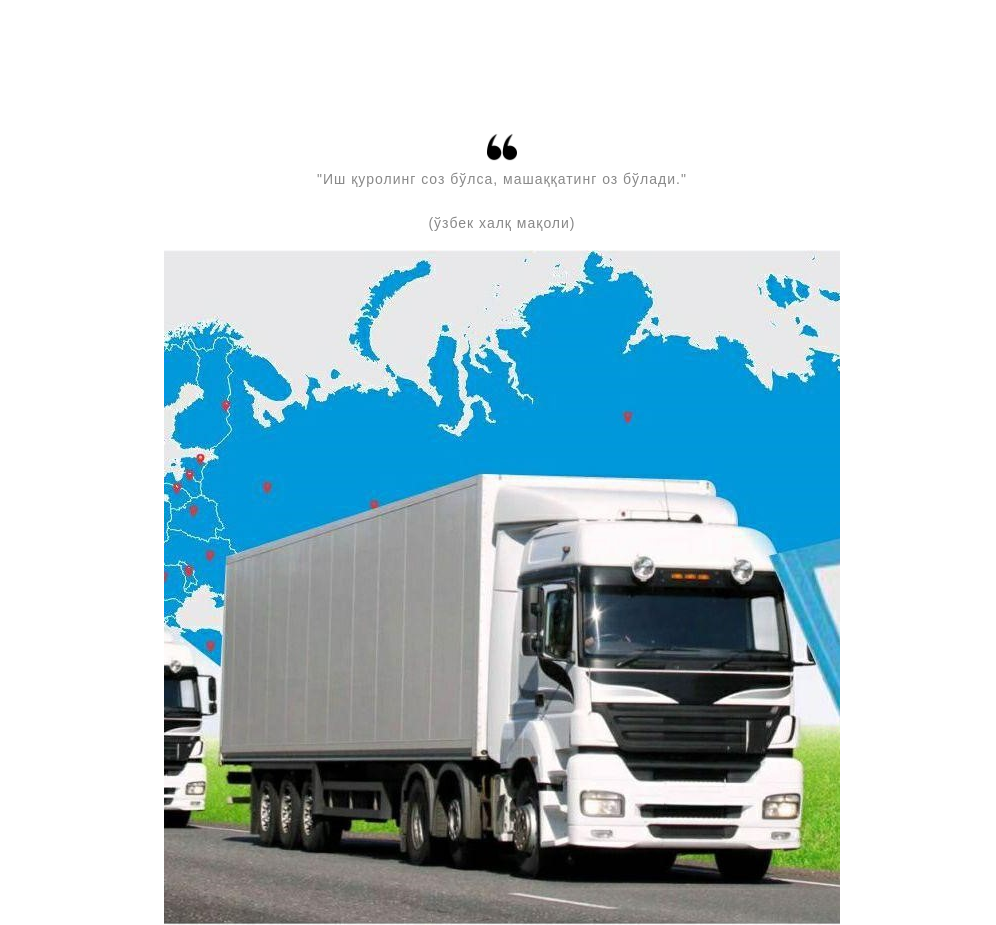
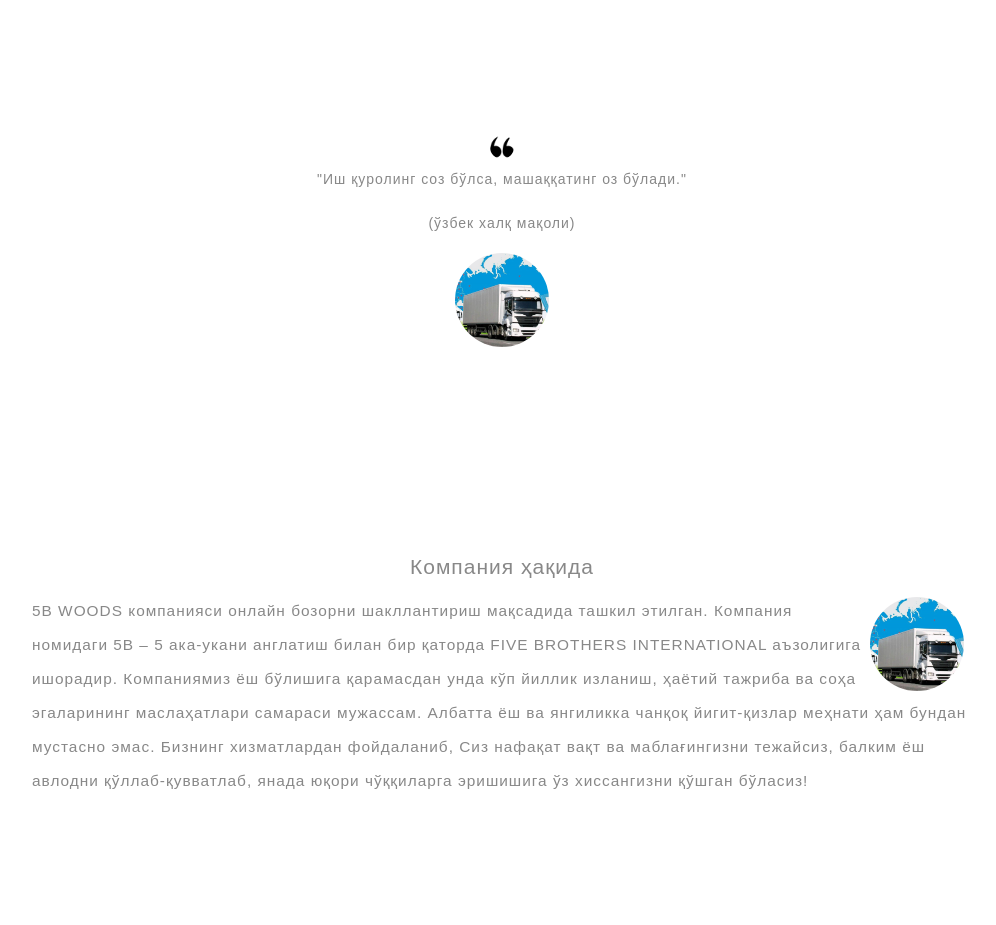
Before and after one commit to MukhammadAyub/asdf, a plain HTML site: page index.html in a window 1280 px wide. Shown: the part 1320-2245 px from the top of the page, without its empty margins (138-1134 px from the left). Drawn offline with Linux system fonts and the light colour scheme; files that its build step writes are made by us from their sources.

Commit message:
Update style.css

```diff
--- a/style.css
+++ b/style.css
@@ -466,12 +466,13 @@ a:hover, a:active, a:focus {
   position: relative;
 }
 
-#about .about-img img {
-  border: 8px solid #ffffff;
-  position: absolute;
-  left: -120px;
-  bottom: -325px;
-  padding: 12px;
+#about .about-thumb img {
+border: 3px solid #fff;
+    border-radius: 50%;
+    display: inline-block;
+    height: auto;
+    max-width: 100px;
+
 }
 
 #about .team-thumb {
@@ -483,6 +484,7 @@ a:hover, a:active, a:focus {
   border-radius: 4px;
   -webkit-transition: all 0.3s ease;
   transition: all 0.3s ease;
+
 }
 
 #about .team-thumb .image-holder {
@@ -602,7 +604,7 @@ a:hover, a:active, a:focus {
     max-width: 50px;
 }
 #aboutt .about-thumb {
-  background: white;
+ background: white;
   border-radius: 4px;
   padding: 100px;
   position: relative;
@@ -615,7 +617,7 @@ a:hover, a:active, a:focus {
    border: 3px solid #fff;
     border-radius: 50%;
     margin-right: 5px;
-    max-width: 80px;
+    max-width: 100px;
 }
 
 #aboutt .team-thumb {
@@ -700,8 +702,6 @@ a:hover, a:active, a:focus {
 #aboutt .message-body {
 
 
-    line-height: 20px;
-    margin-bottom: 70px;
 
 
   background: white;
```
